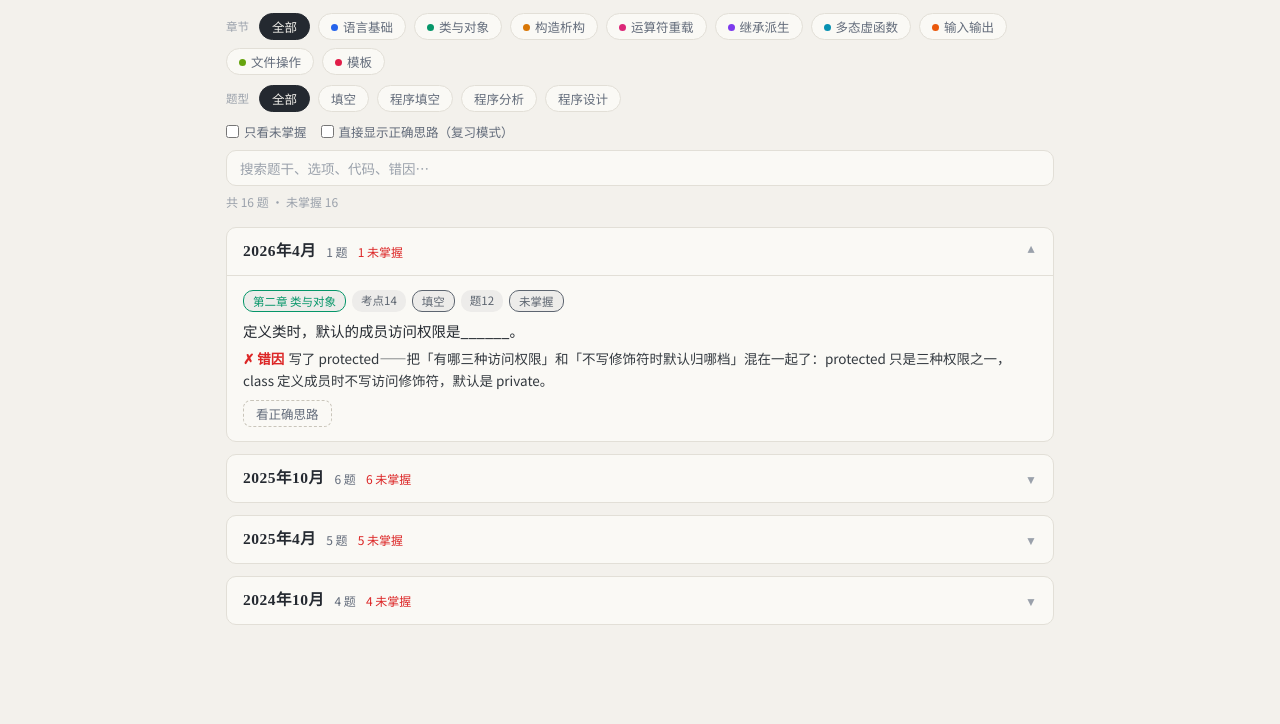
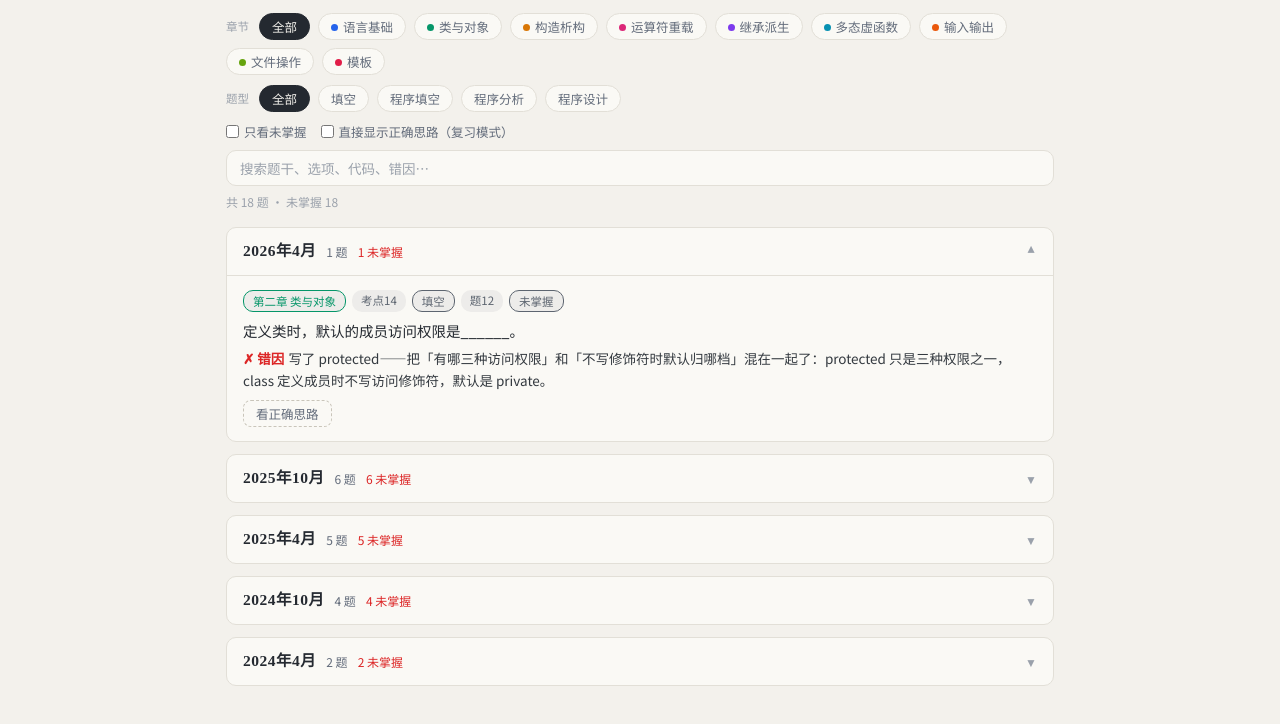
Before and after one commit to hanxiaodao/cpp-mindmap, a plain HTML site: page mistakes.html in a window 1280 px wide. Shown: the part 152-876 px from the top of the page. Before the commit the page ends 849 px from the top, so only its background shows below. Drawn offline with Linux system fonts and the light colour scheme.

Commit message:
feat: 错题录入 2024.04 程序填空39（基类构造/析构隐式调用，B 里不用写 A();~A();，输出 2024年4月/C++程序设计自学考试）/40（get() 自增副作用二次调用 a1.get() 返 889 非 888，a3=9 类型转换构造，第二行 883）；考点28.2 补同对象二次 get() 记账模型，考点34.1 补全 39 题输出

```diff
--- a/mistakes-data.js
+++ b/mistakes-data.js
@@ -147,5 +147,19 @@ window.MISTAKES = [
     q:"定义类时，默认的成员访问权限是______。",
     wrong:"写了 protected——把「有哪三种访问权限」和「不写修饰符时默认归哪档」混在一起了：protected 只是三种权限之一，class 定义成员时不写访问修饰符，默认是 private。",
     fix:"答案：private。\n① 一对默认值对照记：class 默认 private，struct 默认 public——这是 class 和 struct 唯一的语法差别。\n② 别和「继承的默认方式」混淆（本题最容易踩的坑）：class 派生时不写继承方式，默认也是 private 继承（考点33）——「成员默认 private」+「继承默认 private」两个一起记，protected 永远不会是默认值。\n③ 三种权限的边界要分清：public 谁都能访问；private 只有类内和友元能访问；protected 是「类内 + 友元 + 派生类」能访问、外界不能——它常考在继承里（基类 protected 成员公有继承后在派生类仍是 protected，2026.04 单选8），不是默认权限。\n④ 配套考法：2026.04 单选3 同卷考了「私有成员类外不能直接访问」（公有成员函数接口或友元才碰得到）。",
+     done:false },
+
+  { exam:"2024年4月", no:"39", type:"程序填空", ch:5, kp:"考点34",
+    q:"补全程序，使输出结果为两行：2024年4月 / C++程序设计自学考试",
+    code:"#include <iostream>\nusing namespace std;\nclass A {\npublic:\n    A() { cout << \"2024年\"; }\n    ~A() { cout << \"自学考试\" << endl; }\n};\nclass B : A {\npublic:\n    B() { (1) ; }\n    ~B() { (2) ; }\n};\nint main() { B obj; }",
+    wrong:"看错了题目要求的输出内容，而且不确定「基类的构造/析构会不会被隐式自动调用」——纠结 B() 里要不要显式写一行 A();、~B() 里要不要写 ~A();",
+    fix:"答案：(1) cout << \"4月\" << endl;  (2) cout << \"C++程序设计\";\n基类会被隐式调用，B 里一个字都不用写：\n① 构造：main 里创建 B obj → 编译器自动先调基类 A() 输出「2024年」（这时还没进 B() 的函数体）→ 再执行 B() 函数体输出「4月」并换行 → 第一行 2024年4月。\n② 析构与构造严格相反：obj 离开 main → 先执行 ~B() 函数体输出「C++程序设计」（不带 endl，别换行）→ 再自动调 ~A() 输出「自学考试」并换行 → 第二行 C++程序设计自学考试。\n③ 两个空只负责「基类输出之外多出来的部分」，换行位置看要求的断行：4月后面要 endl（第一行到此结束），C++程序设计后面不写（换行由 ~A 里的 endl 完成）。\n④ 就算两个空都空着写成 B(){} ~B(){}，程序照样输出 2024年 / 自学考试——构造、析构函数不被继承，但创建/销毁派生类对象时基类版本总会被编译器自动调用；显式写 A(); 反而是画蛇添足（那是在调一个普通重名函数，编译不过）。",
+    done:false },
+
+  { exam:"2024年4月", no:"40", type:"程序填空", ch:4, kp:"考点28",
+    q:"补全程序，使输出 输出1:1008 / 输出2:883",
+    code:"#include <iostream>\nusing namespace std;\nclass A {\npublic:\n    A(int a = 135) { m_a = a; }\n    int get() { return m_a++; }   // 返回当前值，再自增\nprivate:\n    int m_a;\n};\nint (1) { return a1.get() + a2.get() - 15; }\nint main() {\n    A a1(888), a2, a3 = 9;\n    cout << \"输出1:\" << a1 + a2 << endl;\n    (2) ;\n}",
+    wrong:"第二行数字算错了——没追踪 get() 的自增副作用：第一行 a1.get() 已经把 a1 的 m_a 从 888 加到 889，第二行再调 a1.get() 返回的是 889 不是 888；a3 = 9 是类型转换构造（m_a=9）也容易看漏。",
+    fix:"答案：(1) operator+(A &a1, A &a2)——补在 int 后面作函数头，非成员/友元形式 2 个参数；(2) cout << \"输出2:\" << a1 + a3 << endl;\n逐行追踪（get() 先返回旧值再 m_a++，给每个对象单独记账）：\n① 对象初值：a1.m_a=888；a2 用默认参数 → m_a=135；a3 = 9 走类型转换构造 → m_a=9（考点20）。\n② 输出1：a1+a2 → a1.get() 返 888（a1→889）+ a2.get() 返 135（a2→136）- 15 = 1008 ✓。\n③ 输出2：a1+a3 → a1.get() 这次返回 889（不是 888！第一次调用已经把它加过 1，a1→890）+ a3.get() 返 9（a3→10）- 15 = 883 ✓（写成 a3 + a1 同样是 883）。\n④ 记账口诀：m_a++ 是「先给值后自增」，同一对象每 get() 一次，下次返回值就大 1；算追踪题时在草稿上列一行 m_a 值，每调一次 get 划掉旧的写上新的，第二行就不会算错。",
     done:false },
 ];
```
Also changed, not shown: index.html (+2 -2 lines), 1 other file.
